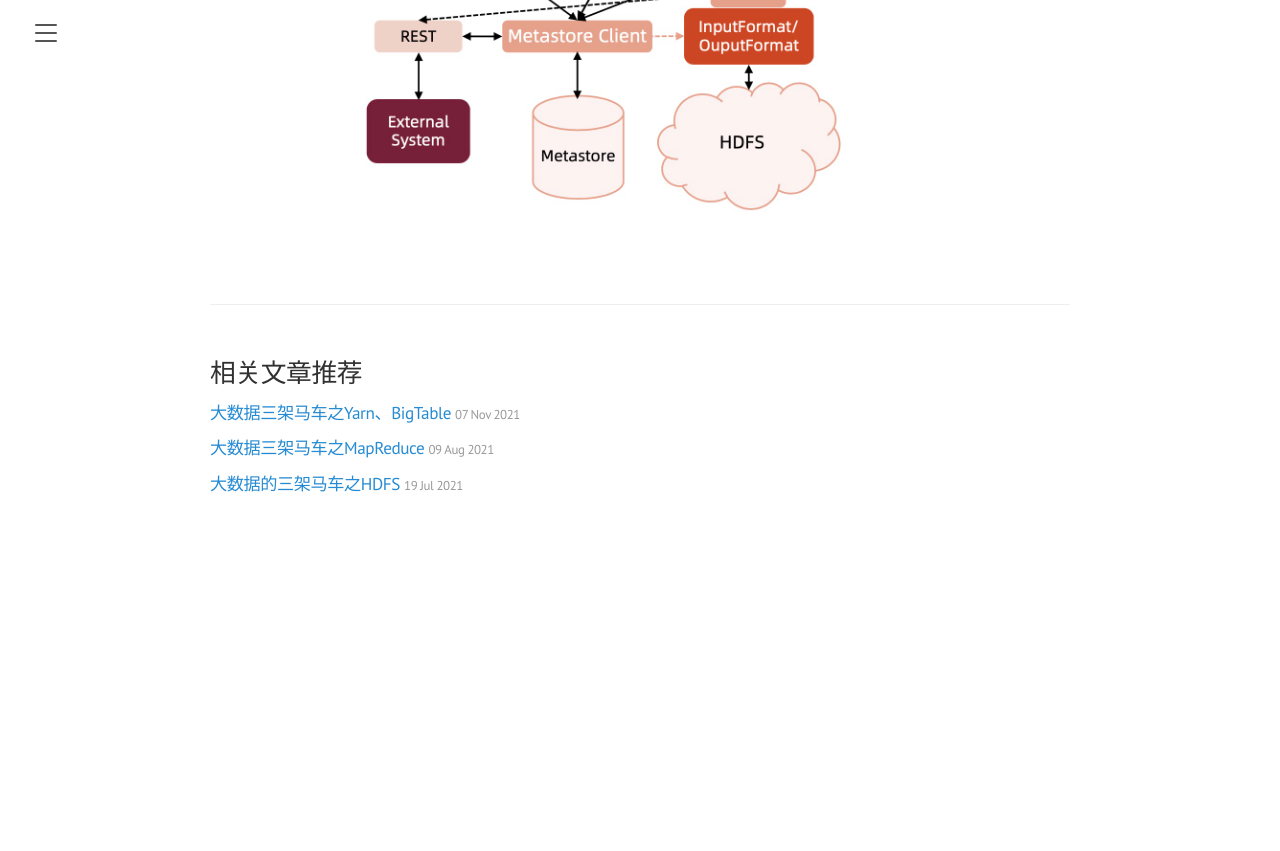
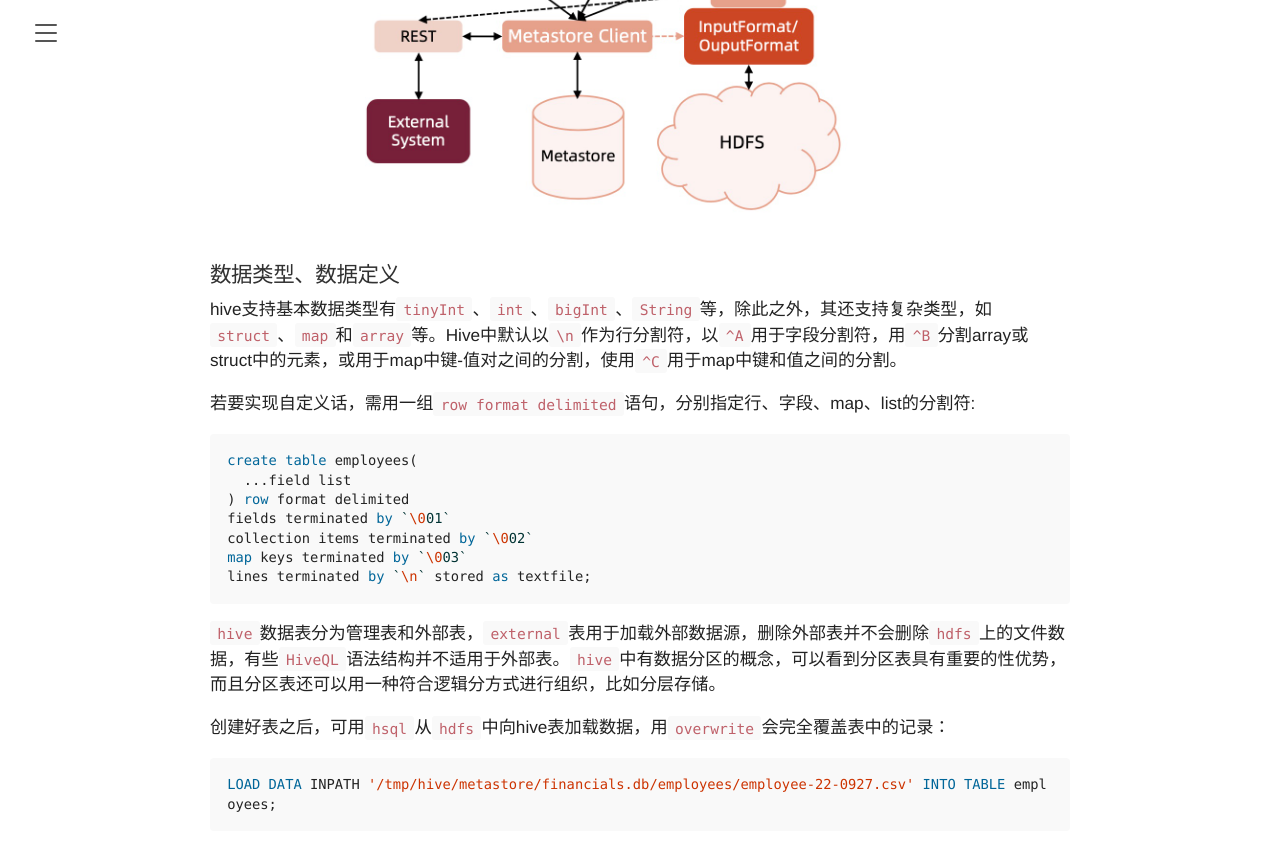
Before and after one commit to dongma/dongma.github.io, a Jekyll site: the page built from _posts/2022-01-22-apache-hive.md, in a window 1280 px wide and 900 px high, scrolled down 2798 px. Shown: the top 851 px of the window. Built offline with Jekyll 4.4.1, drawn with Linux system fonts in a browser that asks for light colours; before the commit the page ends 3345 px from its top, so only the background shows below that.

Commit message:
provide method to load data from hdfs to hive table

````diff
--- a/_posts/2022-01-22-apache-hive.md
+++ b/_posts/2022-01-22-apache-hive.md
@@ -34,3 +34,23 @@ title: 大数据时代数据仓库Hive
 * `Catalog`允许用户通过`Hive`、`Pig`、`MapReduce`共享数据和元数据，用户编写应用程序时，无需关心数据怎样存储、在哪里存储，避免因`schema`和存储格式的改变而受到影响。
 * 通过`HCatalog`，用户能通过工具访问`Hadoop`上的`Hive Metastore`。它为`MapReduce`和`Pig`提供了连接器，用户可以使用工具对`Hive`的关联列格式的数据进行读写。
 <img src="../../../../resource/2022/hive/hive-catalog.jpg" width="820" alt="HCatalog元数据管理"/>
+
+### 数据类型、数据定义
+hive支持基本数据类型有`tinyInt`、`int`、`bigInt`、`String`等，除此之外，其还支持复杂类型，如`struct`、`map`和`array`等。Hive中默认以`\n`作为行分割符，以`^A`用于字段分割符，用`^B`分割array或struct中的元素，或用于map中键-值对之间的分割，使用`^C`用于map中键和值之间的分割。
+
+若要实现自定义话，需用一组`row format delimited`语句，分别指定行、字段、map、list的分割符:
+```sql
+create table employees(
+  ...field list
+) row format delimited
+fields terminated by `\001`
+collection items terminated by `\002`
+map keys terminated by `\003`
+lines terminated by `\n` stored as textfile;
+```
+`hive`数据表分为管理表和外部表，`external`表用于加载外部数据源，删除外部表并不会删除`hdfs`上的文件数据，有些`HiveQL`语法结构并不适用于外部表。`hive`中有数据分区的概念，可以看到分区表具有重要的性优势，而且分区表还可以用一种符合逻辑分方式进行组织，比如分层存储。
+
+创建好表之后，可用`hsql`从`hdfs`中向hive表加载数据，用`overwrite`会完全覆盖表中的记录：
+```sql
+LOAD DATA INPATH '/tmp/hive/metastore/financials.db/employees/employee-22-0927.csv' INTO TABLE employees;
+```
````
